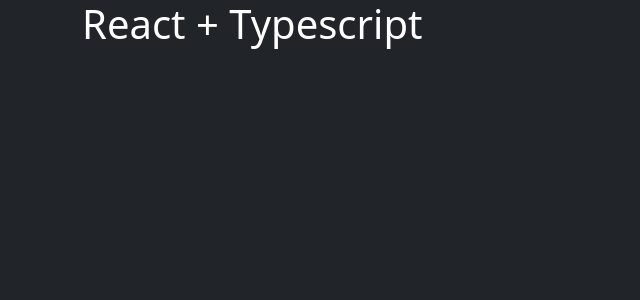
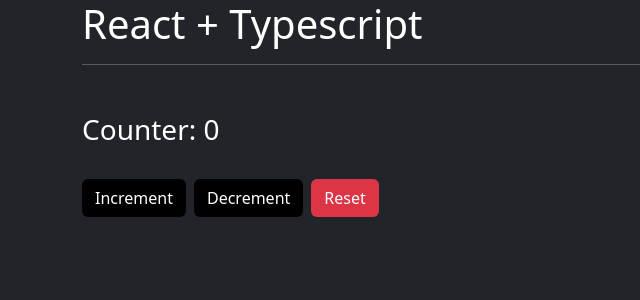
Before and after one commit to gaboslm/react-ts, a React (Create React App) app: page / in a window 1280 px wide. Shown: the top 300 px of the page, without its empty margins (0-640 px from the left). Built offline with nearby package versions, Linux system fonts and the light colour scheme.

Commit message:
feat: counter component

```diff
--- a/src/App.tsx
+++ b/src/App.tsx
@@ -1,8 +1,13 @@
+import { Counter } from './components/Counter';
 
 function App() {
   return (
     <>
       <h1>React + Typescript</h1>
+
+      <hr />
+
+      <Counter />
     </>
   );
 }
--- /dev/null
+++ b/src/components/Counter.tsx
@@ -0,0 +1,37 @@
+import { useState } from "react"
+
+
+export const Counter = () => {
+	const [counter, setCounter] = useState(0);
+
+	const increment = () => setCounter(counter + 1)
+	const decrement = () => setCounter(counter - 1)
+	const reset = () => setCounter(0)
+
+	return (
+		<div className='mt-5'>
+			<h3>Counter: { counter }</h3>
+			<br />
+			<div className="d-flex gap-2">
+				<button
+					className="btn bg-black text-white"
+					onClick={increment}
+				>
+					Increment
+				</button>
+				<button
+					className="btn bg-black text-white"
+					onClick={decrement}
+				>
+					Decrement
+				</button>
+				<button
+					className="btn bg-danger text-white"
+					onClick={reset}
+				>
+					Reset
+				</button>
+			</div>
+		</div>
+	)
+}
```
